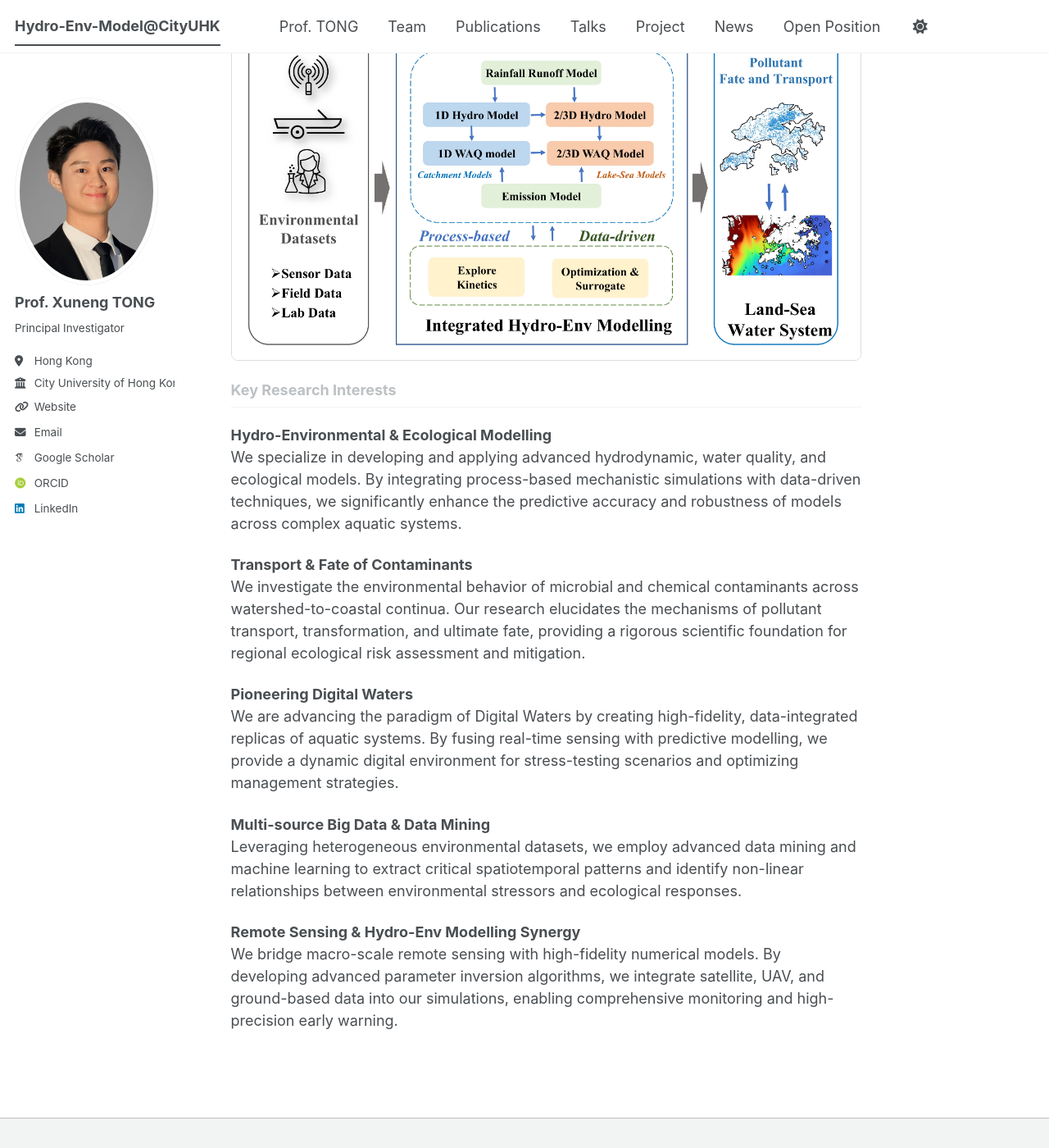
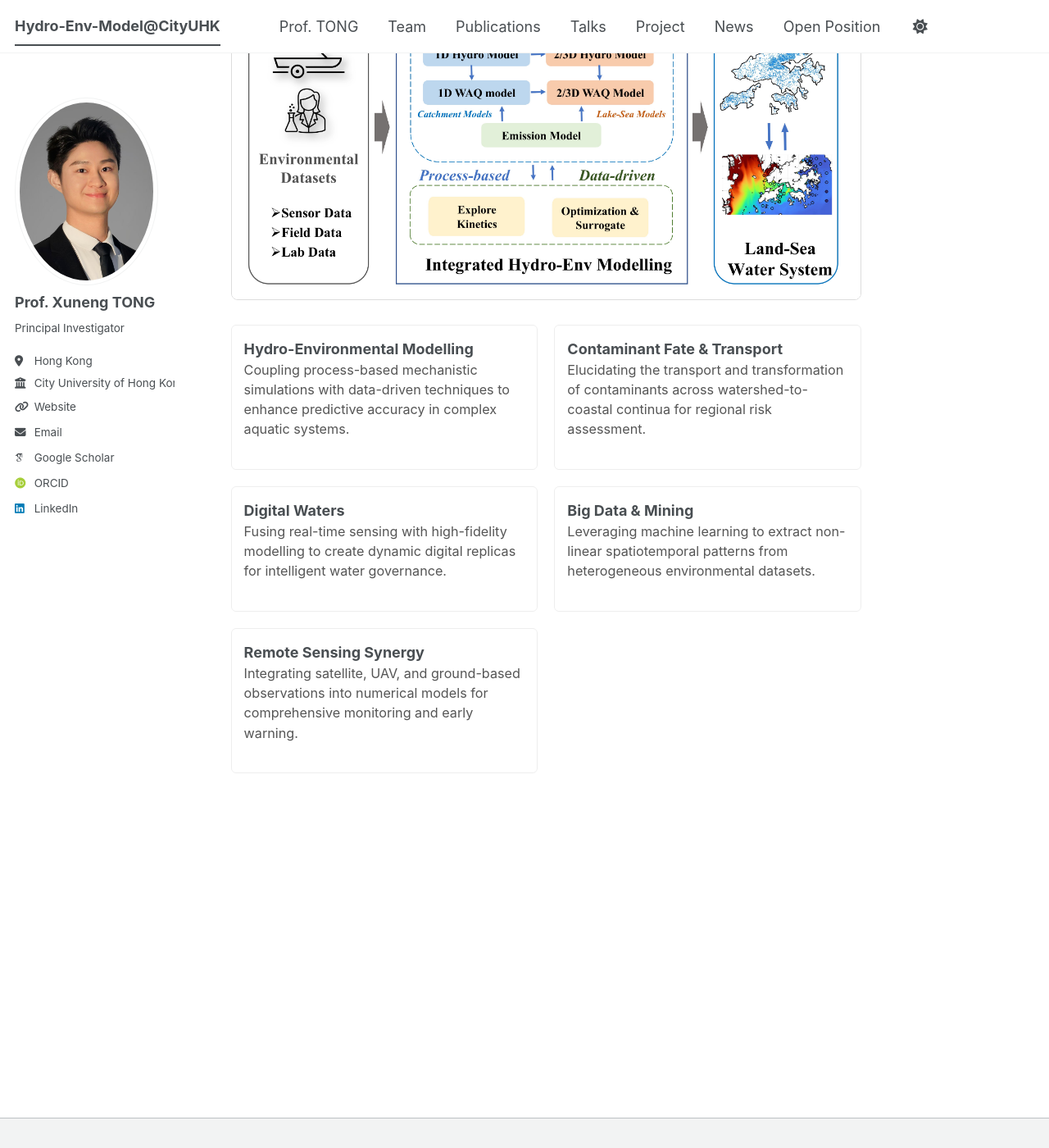
Before and after one commit to TongXuneng/TongXuneng.github.io, a Jekyll site: the page built from _pages/about.md, in a window 1280 px wide and 1400 px high, scrolled down 418 px. Shown: the whole window at 82% size. Built offline with Jekyll 4.4.1, drawn with Linux system fonts in a browser that asks for light colours; some web fonts are replaced; a script bundle is joined from its source files by our own code; library files that are not in the unit come from our copies; some of the changed text lies outside the part shown.

Commit message:
Revise about page content for clarity and focus
Updated the description of the research team's focus and streamlined the presentation of key research interests.

```diff
--- a/_pages/about.md
+++ b/_pages/about.md
@@ -7,28 +7,39 @@ redirect_from:
   - /about.html
 ---
 
-We are a research team based at the [School of Energy and Environment](https://www.cityu.edu.hk/see/) and [State Key Laboratory of Marine Environmental Health](https://www.cityu.edu.hk/sklmeh/), City University of Hong Kong. The Hydro-Env Modelling Group at CityUHK specializes in investigating the complex dynamics of aquatic environments. Our research core lies in the integration of advanced process-based modelling and data-driven computational approaches to understand and predict the transport and fate of microbial and chemical contaminants. By bridging the gap between theoretical modeling and field-scale applications, we strive to provide robust scientific insights for sustainable water quality management and ecosystem resilience.
+We are a research team based at the [School of Energy and Environment](https://www.cityu.edu.hk/see/) and [State Key Laboratory of Marine Environmental Health](https://www.cityu.edu.hk/sklmeh/), City University of Hong Kong. We integrate advanced process-based modelling and data-driven computational approaches to understand aquatic dynamics and contaminant transport. Our work bridges theoretical modeling with field-scale applications to support sustainable water quality management and ecosystem resilience.
 
-<h2 class="archive__subtitle">Research Framework</h2>
-<div style="text-align: center; margin: 20px 0;">
+<h2 class="archive__subtitle">Focus Area</h2>
+
+<div style="text-align: center; margin-bottom: 30px;">
   <img src="{{ site.baseurl }}/images/homepage.jpg" alt="Integrated Hydro-Env Modelling Framework" style="max-width: 100%; border: 1px solid #ddd; border-radius: 8px;">
 </div>
 
-<h2 class="archive__subtitle">Key Research Interests</h2>
+<div style="display: grid; grid-template-columns: repeat(auto-fit, minmax(300px, 1fr)); gap: 20px;">
 
-<div style="margin-top: 20px;">
-  <p><strong>Hydro-Environmental & Ecological Modelling</strong><br>
-  We specialize in developing and applying advanced hydrodynamic, water quality, and ecological models. By integrating process-based mechanistic simulations with data-driven techniques, we significantly enhance the predictive accuracy and robustness of models across complex aquatic systems.</p>
+  <div style="border: 1px solid #eee; padding: 15px; border-radius: 6px;">
+    <strong>Hydro-Environmental Modelling</strong>
+    <p style="font-size: 0.9em; color: #555;">Coupling process-based mechanistic simulations with data-driven techniques to enhance predictive accuracy in complex aquatic systems.</p>
+  </div>
 
-  <p><strong>Transport & Fate of Contaminants</strong><br>
-  We investigate the environmental behavior of microbial and chemical contaminants across watershed-to-coastal continua. Our research elucidates the mechanisms of pollutant transport, transformation, and ultimate fate, providing a rigorous scientific foundation for regional ecological risk assessment and mitigation.</p>
+  <div style="border: 1px solid #eee; padding: 15px; border-radius: 6px;">
+    <strong>Contaminant Fate & Transport</strong>
+    <p style="font-size: 0.9em; color: #555;">Elucidating the transport and transformation of contaminants across watershed-to-coastal continua for regional risk assessment.</p>
+  </div>
 
-  <p><strong>Pioneering Digital Waters</strong><br>
-  We are advancing the paradigm of Digital Waters by creating high-fidelity, data-integrated replicas of aquatic systems. By fusing real-time sensing with predictive modelling, we provide a dynamic digital environment for stress-testing scenarios and optimizing management strategies.</p>
+  <div style="border: 1px solid #eee; padding: 15px; border-radius: 6px;">
+    <strong>Digital Waters</strong>
+    <p style="font-size: 0.9em; color: #555;">Fusing real-time sensing with high-fidelity modelling to create dynamic digital replicas for intelligent water governance.</p>
+  </div>
 
-  <p><strong>Multi-source Big Data & Data Mining</strong><br>
-  Leveraging heterogeneous environmental datasets, we employ advanced data mining and machine learning to extract critical spatiotemporal patterns and identify non-linear relationships between environmental stressors and ecological responses.</p>
+  <div style="border: 1px solid #eee; padding: 15px; border-radius: 6px;">
+    <strong>Big Data & Mining</strong>
+    <p style="font-size: 0.9em; color: #555;">Leveraging machine learning to extract non-linear spatiotemporal patterns from heterogeneous environmental datasets.</p>
+  </div>
 
-  <p><strong>Remote Sensing & Hydro-Env Modelling Synergy</strong><br>
-  We bridge macro-scale remote sensing with high-fidelity numerical models. By developing advanced parameter inversion algorithms, we integrate satellite, UAV, and ground-based data into our simulations, enabling comprehensive monitoring and high-precision early warning.</p>
+  <div style="border: 1px solid #eee; padding: 15px; border-radius: 6px;">
+    <strong>Remote Sensing Synergy</strong>
+    <p style="font-size: 0.9em; color: #555;">Integrating satellite, UAV, and ground-based observations into numerical models for comprehensive monitoring and early warning.</p>
+  </div>
+
 </div>
```
